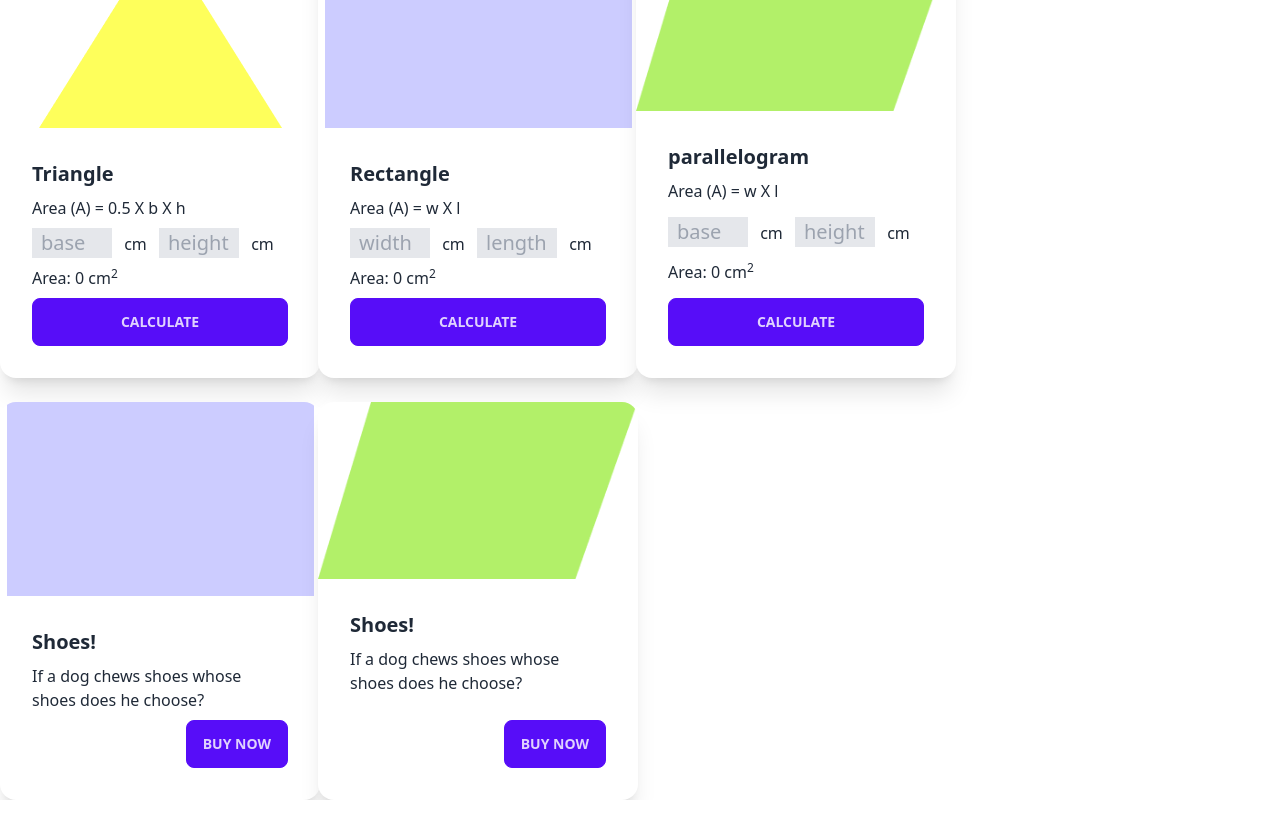
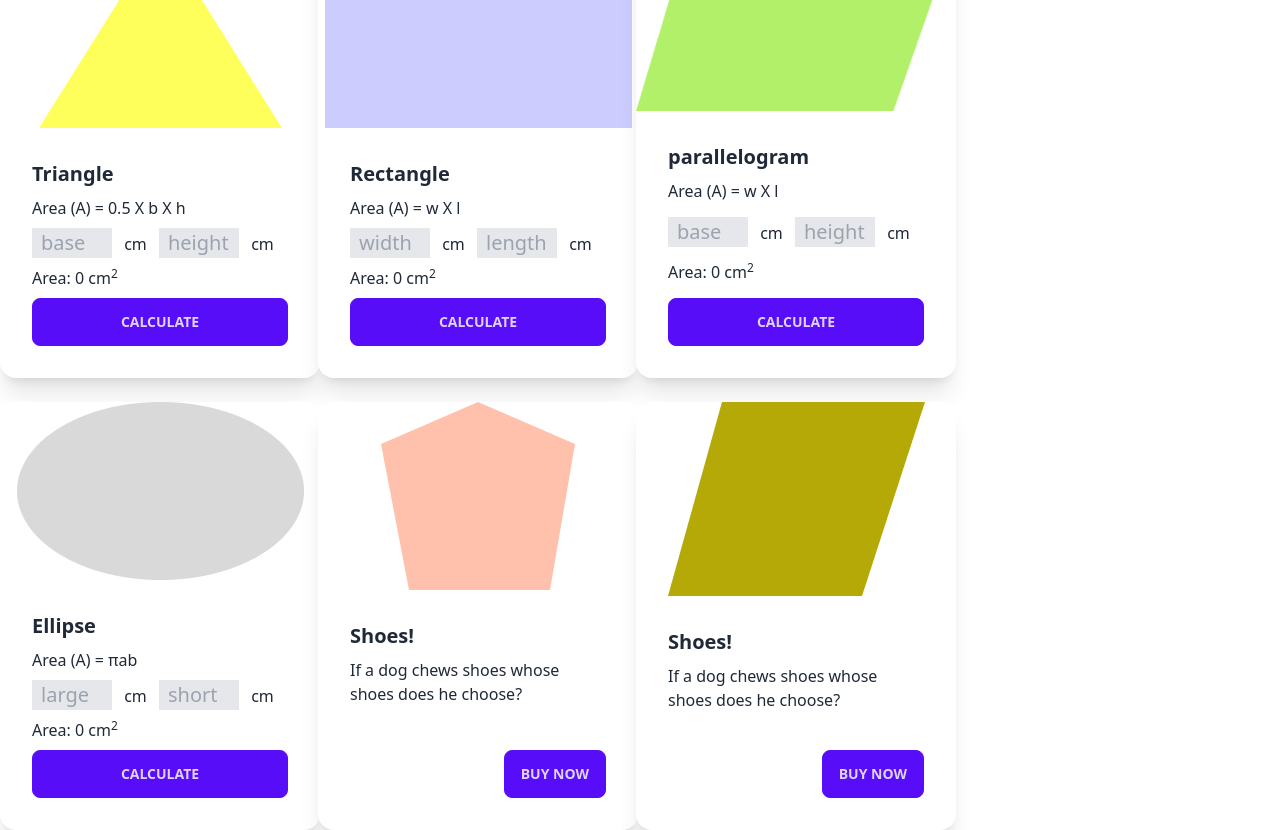
Before and after one commit to Towhid55/geometry-genius-resources, a plain HTML site: page index.html in a window 1280 px wide. Shown: the part 66-896 px from the top of the page. Before the commit the page ends 866 px from the top, so only its background shows below. Drawn offline with nearby package versions, Linux system fonts and the light colour scheme.

Commit message:
add Ellepse option

```diff
--- a/index.html
+++ b/index.html
@@ -80,6 +80,27 @@
                   </div>
 
 
+                <!-- Ellipse Card -->
+                <div class="card w-80 bg-base-100 shadow-xl">
+                    <figure><img src="./images/ellipse.png" alt="Shoes" /></figure>
+                    <div class="card-body">
+                      <h2 class="card-title">Ellipse</h2>
+                      <p>Area (A) = πab</p>
+                      <p>
+                        <input type="text" class="border bg-gray-200 text-xl w-20 px-2" placeholder="large" id="ellipse-major-radius">
+                        <span class="ml-2">cm</span>
+                        <!-- ellipse  height-->
+                        <input type="text" class="border bg-gray-200 text-xl w-20 px-2 ml-2" placeholder="short" id="ellipse-minor-radius">
+                        <span class="ml-2">cm</span>
+                      </p>
+                      <p>Area: <span id="ellipse-area">0</span> cm<sup>2</sup></p>
+                      <div class="card-actions ">
+                        <button onclick="calculateEllipseArea()" class="btn btn-primary w-full">Calculate</button>
+                      </div>
+                    </div>
+                  </div>
+
+
 
 
 
@@ -92,7 +113,7 @@
 
                 <!-- Second Card -->
                 <div class="card w-80 bg-base-100 shadow-xl">
-                    <figure><img src="./images/rectangle.png" alt="Shoes" /></figure>
+                    <figure><img src="./images/pentagon.png" alt="Shoes" /></figure>
                     <div class="card-body">
                       <h2 class="card-title">Shoes!</h2>
                       <p>If a dog chews shoes whose shoes does he choose?</p>
@@ -103,7 +124,7 @@
                   </div>
                 <!-- Third Card -->
                 <div class="card w-80 bg-base-100 shadow-xl">
-                    <figure><img src="./images/parallelogram.png" alt="Shoes" /></figure>
+                    <figure><img src="./images/rhombus.png" alt="Shoes" /></figure>
                     <div class="card-body">
                       <h2 class="card-title">Shoes!</h2>
                       <p>If a dog chews shoes whose shoes does he choose?</p>
--- a/js/area-calculator.js
+++ b/js/area-calculator.js
@@ -55,10 +55,25 @@ function calculateParallelogramArea(){
     const area = base * height;
     console.log(area);
 
-    const areaSpan = document.getElementById("parallelogram-area");
-    areaSpan.innerText = area;
+    setElementInnerText("parallelogram-area", area);
 }
 
+
+function calculateEllipseArea(){
+    const majorRadius = getInputValue("ellipse-major-radius");
+    console.log(majorRadius);
+
+    const minorRadius = getInputValue("ellipse-minor-radius");
+    console.log(minorRadius);
+
+    const area = 3.14 * majorRadius * minorRadius;
+
+    setElementInnerText("ellipse-area", area)
+}
+
+
+
+/* Common */
 // reusable get input value field in number
 function getInputValue(fieldId){
     const inputField = document.getElementById(fieldId);
@@ -66,3 +81,9 @@ function getInputValue(fieldId){
     const value = parseFloat(inputValueText);
     return value;
 }
+
+// reusable set span, p, div etc text
+function setElementInnerText(elementId, ar){
+    const element = document.getElementById(elementId);
+    element.innerText = ar;
+}
```
